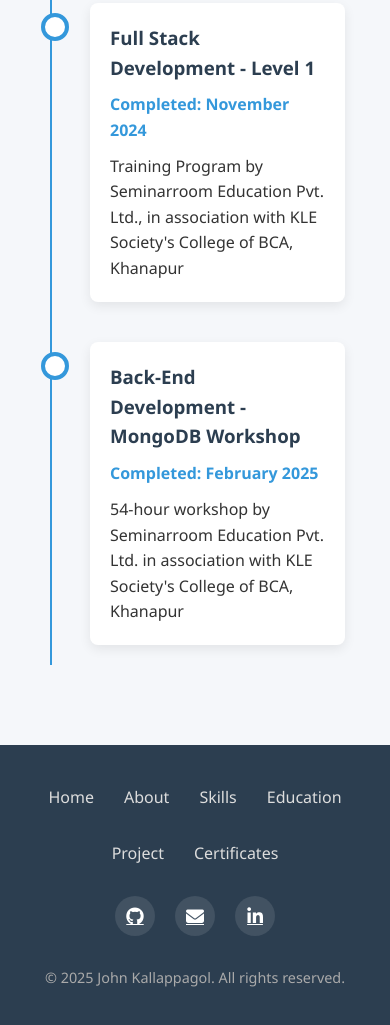
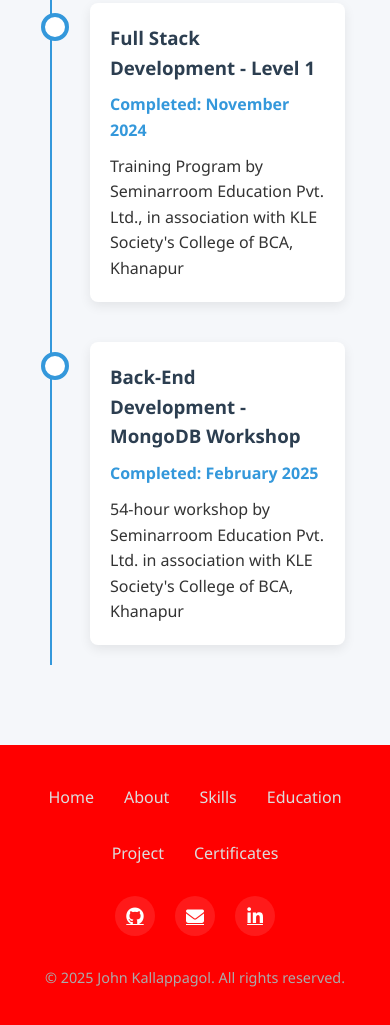
Before and after one commit to John964-arc/johnkallappagol.github.io, a plain HTML site: page index.html in a window 390 px wide. Shown: the part 5816-6841 px from the top of the page. Drawn offline with Linux system fonts and the light colour scheme.

Commit message:
Change footer background color to red

```diff
--- a/index.html
+++ b/index.html
@@ -464,7 +464,7 @@
 
         /* Footer */
         footer {
-            background-color: var(--primary-color);
+            background-color: red ;
             color: white;
             padding: 40px 0;
             text-align: center;
```
